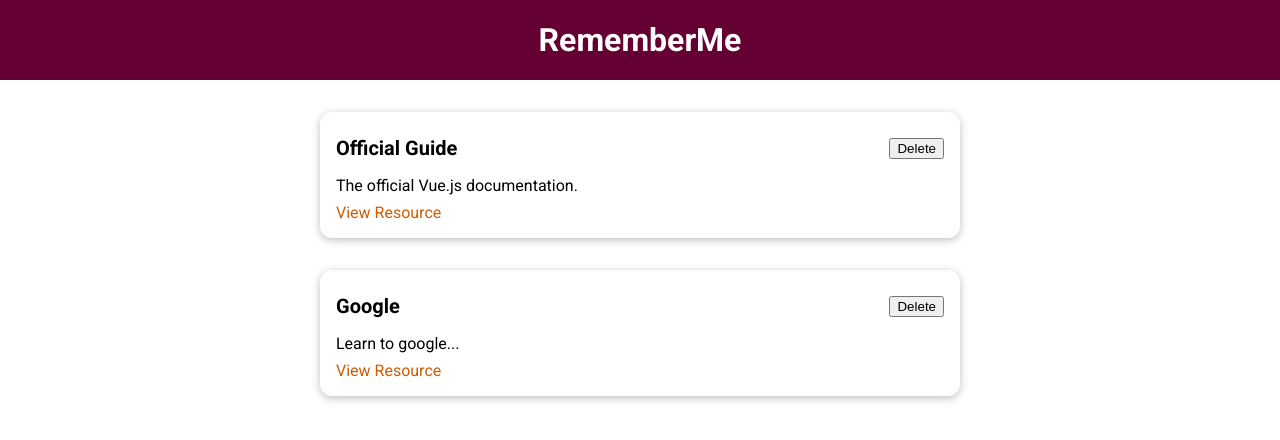
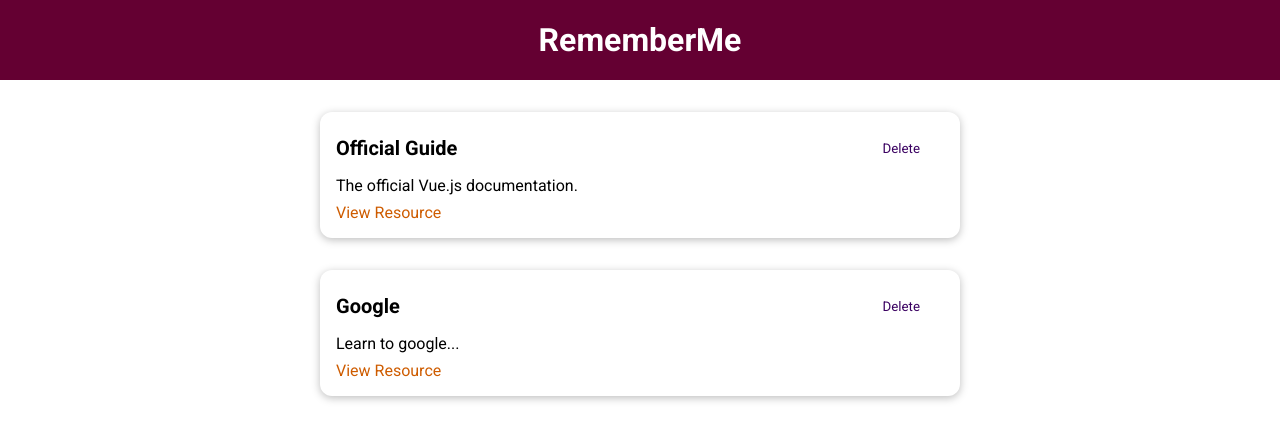
Before and after one commit to AntonioSertic23/Course-Project-The-Learning-Resources-App, a Vue app: page / in a window 1280 px wide. Shown: the top 440 px of the page. Built offline with nearby package versions, Linux system fonts and the light colour scheme.

Commit message:
Adding a Base Button

```diff
--- /dev/null
+++ b/src/UI/BaseButton.vue
@@ -0,0 +1,39 @@
+<template>
+  <button :type="type" :class="mode">
+    <slot></slot>
+  </button>
+</template>
+
+<script>
+export default {
+  props: ['type', 'mode'],
+};
+</script>
+
+<style scoped>
+button {
+  padding: 0.75rem 1.5rem;
+  font-family: inherit;
+  background-color: #3a0061;
+  border: 1px solid #3a0061;
+  color: white;
+  cursor: pointer;
+}
+
+button:hover,
+button:active {
+  background-color: #270041;
+  border-color: #270041;
+}
+
+.flat {
+  background-color: transparent;
+  color: #3a0061;
+  border: none;
+}
+
+.flat:hover,
+.flat:active {
+  background-color: #edd2ff;
+}
+</style>
--- a/src/components/learning-resources/LearningResource.vue
+++ b/src/components/learning-resources/LearningResource.vue
@@ -3,7 +3,7 @@
     <base-card>
       <header>
         <h3>{{ title }}</h3>
-        <button>Delete</button>
+        <base-button mode="flat">Delete</base-button>
       </header>
       <p>{{ description }}</p>
       <nav>
--- a/src/main.js
+++ b/src/main.js
@@ -2,9 +2,11 @@
 
 import App from './App.vue';
 import BaseCard from './UI/BaseCard.vue';
+import BaseButton from './UI/BaseButton.vue';
 
 const app = createApp(App);
 
 app.component('base-card', BaseCard);
+app.component('base-button', BaseButton);
 
 app.mount('#app');
```
